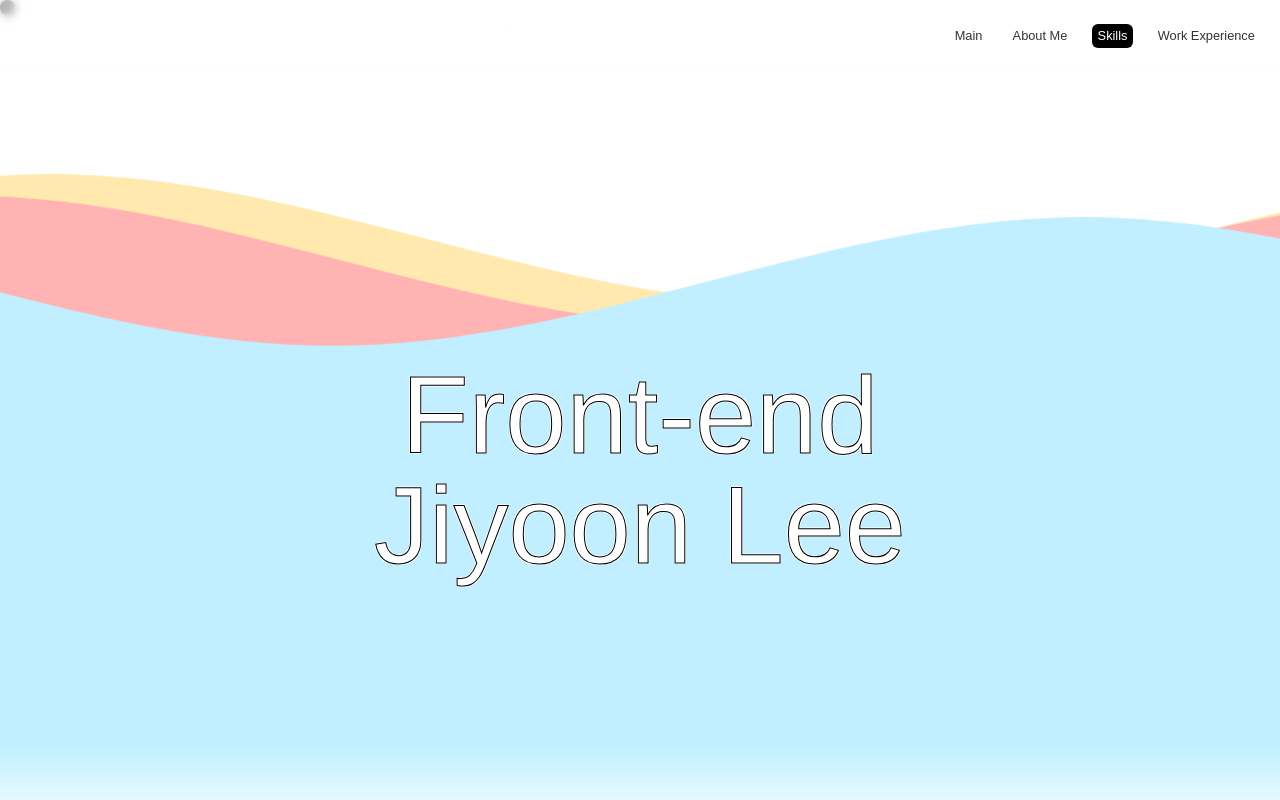
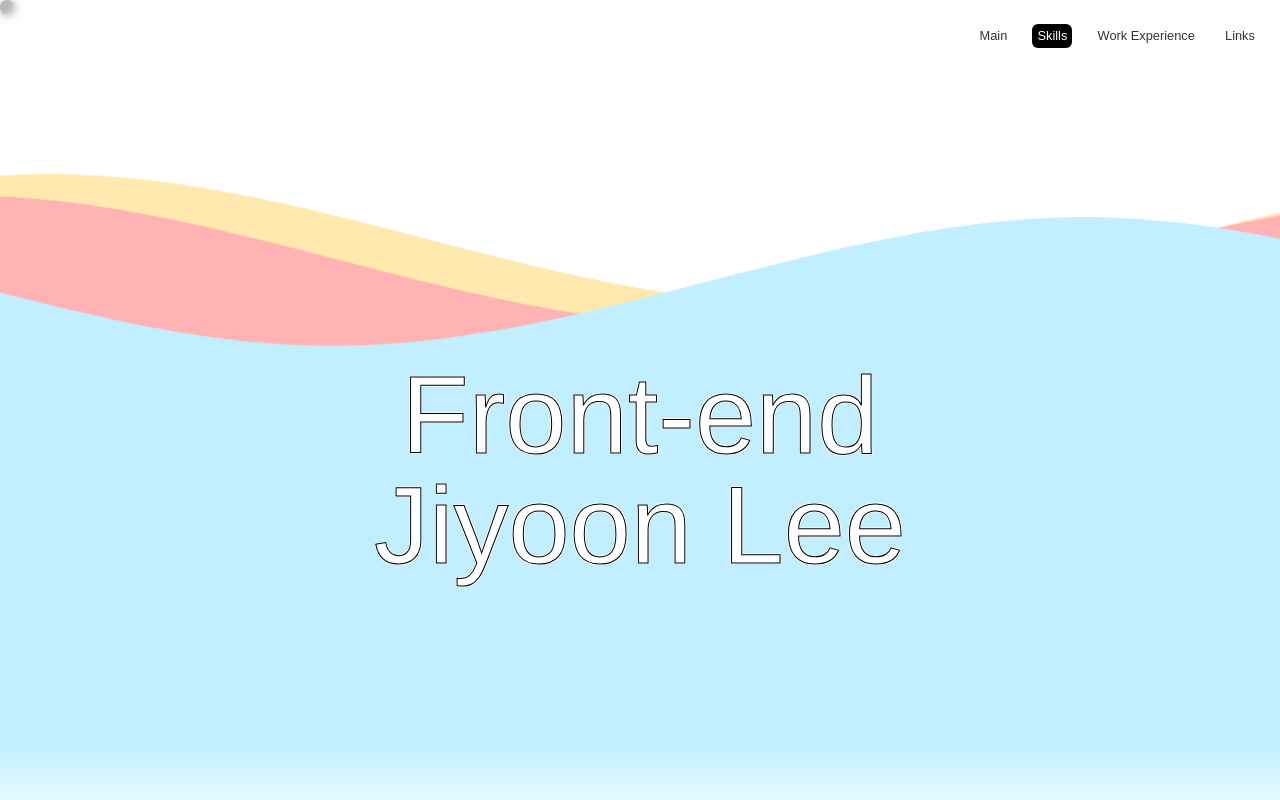
Before and after one commit to lizhilunDev/react-profile, a React (Create React App) app: page / in a window 1280 px wide. Shown: the top 800 px of the page. Built offline with nearby package versions, Linux system fonts and the light colour scheme; a web font is replaced by a local one.

Commit message:
Gnb 메뉴 수정

```diff
--- a/src/components/Gnb.js
+++ b/src/components/Gnb.js
@@ -8,7 +8,7 @@ const Gnb = () => {
   useEffect(() => {
     const handleScroll = () => {
       if (isNavigating) return;
-      const sections = ['main', 'about', 'skills', 'work'];
+      const sections = ['main', 'skills', 'work', 'links'];
       const currentSection = sections.find((section) => {
         const element = document.getElementById(section);
         if (element) {
@@ -61,15 +61,6 @@ const Gnb = () => {
         </li>
         <li>
           <a
-            href='#abut'
-            onClick={(e) => handleNavigation(e, 'about')}
-            className={activeMenu === 'about' ? 'active' : ''}
-          >
-            About Me
-          </a>
-        </li>
-        <li>
-          <a
             href='#skills'
             onClick={(e) => handleNavigation(e, 'skills')}
             className={activeMenu === 'skills' ? 'active' : ''}
@@ -86,6 +77,15 @@ const Gnb = () => {
             Work Experience
           </a>
         </li>
+        <li>
+          <a
+            href='#links'
+            onClick={(e) => handleNavigation(e, 'links')}
+            className={activeMenu === 'links' ? 'active' : ''}
+          >
+            Links
+          </a>
+        </li>
       </ul>
     </nav>
   );
```
